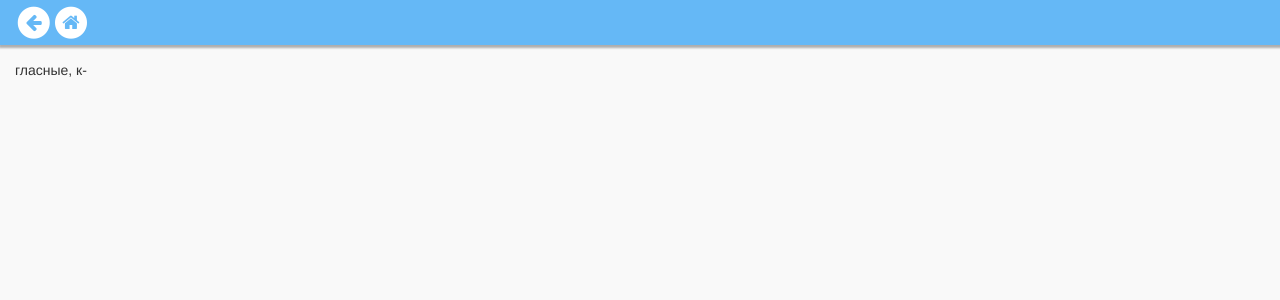
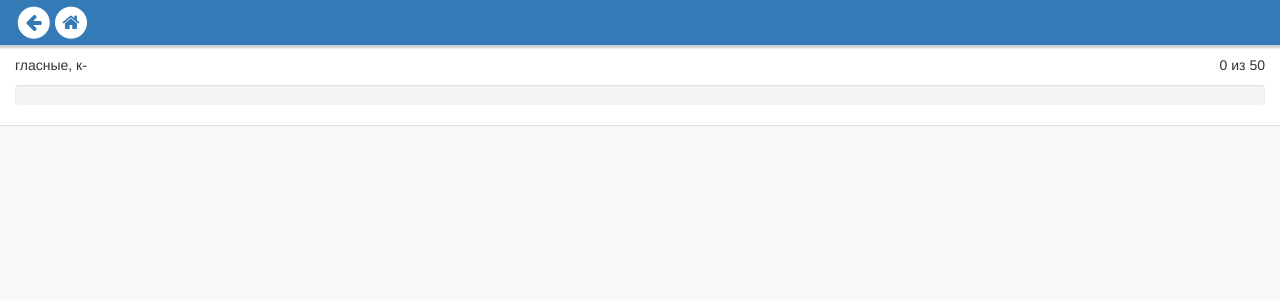
Before and after one commit to s1im05/nihongo-app, an Angular app: page /az/1/training/1 in a window 1280 px wide. Shown: the top 300 px of the page. Built offline with nearby package versions, Linux system fonts and the light colour scheme.

Commit message:
Create Train List

```diff
--- a/src/app/az/training/az-training-list/az-training-list.component.html
+++ b/src/app/az/training/az-training-list/az-training-list.component.html
@@ -4,14 +4,11 @@
         <div *ngIf="trainingList" class="list-group">
             <a [routerLink]="[training.id]" class="list-group-item" *ngFor="let training of trainingList">
                 <strong class="text-capitalize">{{training.title}}</strong>
-                <span class="pull-right">
-                    {{training.completedCount(azType)}} из {{training.count}}
-                    <i class="fa fa-circle" [ngClass]="{
-                        'danger': training.completedLevel(azType) === 0,
-                        'warning': training.completedLevel(azType) === 1,
-                        'success': training.completedLevel(azType) === 2
-                    }"></i>
-                </span>
+                <i class="fa fa-circle pull-right" [ngClass]="{
+                    'danger': training.completedLevel(azType) === 0,
+                    'warning': training.completedLevel(azType) === 1,
+                    'success': training.completedLevel(azType) === 2
+                }"></i>
             </a>
         </div>
     </ng-container>
--- a/src/app/az/training/az-training.const.ts
+++ b/src/app/az/training/az-training.const.ts
@@ -43,12 +43,16 @@ class CAzTraining implements AzTraining {
 }
 
 export const AZ_TRAINING_LIST: AzTrainingList = [
-    new CAzTraining(1, [1, 2], 20, 2),
-    new CAzTraining(2, [3, 4], 20, 2),
-    new CAzTraining(3, [5, 6], 20, 2),
-    new CAzTraining(4, [7, 8], 20, 2),
-    new CAzTraining(5, [9, 10, 11], 20, 2),
-    new CAzTraining(6, [1, 2, 3, 4, 5], 40, 3),
-    new CAzTraining(7, [6, 7, 8, 9, 10, 11], 40, 3),
-    new CAzTraining(8, [], 60, 3),
+    new CAzTraining(1, [1, 2], 5, 2),
+    new CAzTraining(2, [3, 4], 5, 2),
+    new CAzTraining(3, [5, 6], 5, 2),
+    new CAzTraining(4, [7, 8], 5, 2),
+    new CAzTraining(5, [9, 10, 11], 5, 2),
+    new CAzTraining(6, [1, 2, 3, 4, 5], 4, 3),
+    new CAzTraining(7, [6, 7, 8, 9, 10, 11], 4, 3),
+    new CAzTraining(8, [], 3, 3),
 ];
+
+export const RANDOM_SORT = function(a: any, b: any) {
+    return Math.random() > 0.5 ? 1 : -1;
+}
--- a/src/app/az/training/az-training/az-training.component.css
+++ b/src/app/az/training/az-training/az-training.component.css
@@ -0,0 +1,7 @@
+.my-progress {
+    background: #fff;
+    padding-top: 15px;
+    margin-top: -20px;
+    margin-bottom: 15px;
+    border-bottom: 1px solid #ddd;
+}
--- a/src/app/az/training/az-training/az-training.component.html
+++ b/src/app/az/training/az-training/az-training.component.html
@@ -1,5 +1,16 @@
 <app-layout>
     <ng-container body>
-        <p>{{training.title}}</p>
+        <div class="row my-progress">
+            <div class="col-xs-12">
+                <p>
+                    {{training.title}}
+                    <span class="pull-right">{{correctAnswer}} из {{totalCount}}</span>
+                </p>
+                <div class="progress">
+                    <div class="progress-bar progress-bar-striped progress-bar-success" [style.width.%]="successProgress"></div>
+                    <div class="progress-bar progress-bar-striped progress-bar-danger" [style.width.%]="dangerProgress"></div>
+                </div>
+            </div>
+        </div>
     </ng-container>
 </app-layout>
--- a/src/app/az/training/az-training/az-training.component.ts
+++ b/src/app/az/training/az-training/az-training.component.ts
@@ -1,7 +1,8 @@
 import {Component, OnInit, OnDestroy} from '@angular/core';
 import {ActivatedRoute, Router} from '@angular/router';
 import {Subscription} from 'rxjs/Rx';
-import {AZ_TRAINING_LIST} from '../az-training.const';
+import {AZ_TRAINING_LIST, RANDOM_SORT} from '../az-training.const';
+import {az} from '../../az-list/az-list.const';
 
 
 @Component({
@@ -13,6 +14,10 @@ export class AzTrainingComponent implements OnInit, OnDestroy {
 
     azType: string;
     training: AzTraining;
+    step = 0;
+    totalCount = 0;
+    correctAnswer = 0;
+    trainList: Array<AzLiteral>;
     private routeSubs: Subscription;
 
     constructor(public route: ActivatedRoute, public router: Router) {
@@ -28,10 +33,46 @@ export class AzTrainingComponent implements OnInit, OnDestroy {
                 this.router.navigate(['/']);
             }
             this.training.clearProgress(this.azType);
+            this.trainList = [];
+
+            if (this.training.az.length) {
+                this.training.az.forEach(id => {
+                    az.find(f => {
+                        return f.id === id;
+                    }).literals.forEach(lit => {
+                        for (let i = 0; i < this.training.count; i++) {
+                            this.trainList.push(lit);
+                        }
+                    });
+                });
+            } else {
+                az.forEach(list => {
+                    list.literals.forEach(lit => {
+                        for (let i = 0; i < this.training.count; i++) {
+                            this.trainList.push(lit);
+                        }
+                    });
+                });
+            }
+
+            this.totalCount = this.trainList.length;
+            this.trainList.sort(RANDOM_SORT);
         });
     }
 
     ngOnDestroy() {
         this.routeSubs.unsubscribe();
     }
+
+    newStep() {
+        this.step++;
+    }
+
+    get successProgress(): number {
+        return Math.round(this.correctAnswer / this.totalCount * 100);
+    }
+
+    get dangerProgress(): number {
+        return Math.round((this.step - this.correctAnswer) / this.totalCount * 100);
+    }
 }
--- a/src/app/layout/nav/nav.component.css
+++ b/src/app/layout/nav/nav.component.css
@@ -3,8 +3,8 @@
     top: 0;
     left: 0;
     right: 0;
-    background: #65b8f6;
-    box-shadow: 1px 1px 2px 2px rgba(0, 0, 0, .3);
+    background: #337ab7;
+    box-shadow: 1px 1px 2px 2px rgba(0, 0, 0, .2);
     font-size: 14px;
     height: 45px;
     padding-top: 4px;
@@ -24,7 +24,7 @@
 }
 
 .nav-link .fa-stack-1x {
-    color: #65b8f6;
+    color: #337ab7;
 }
 
 .nav-title {
```
